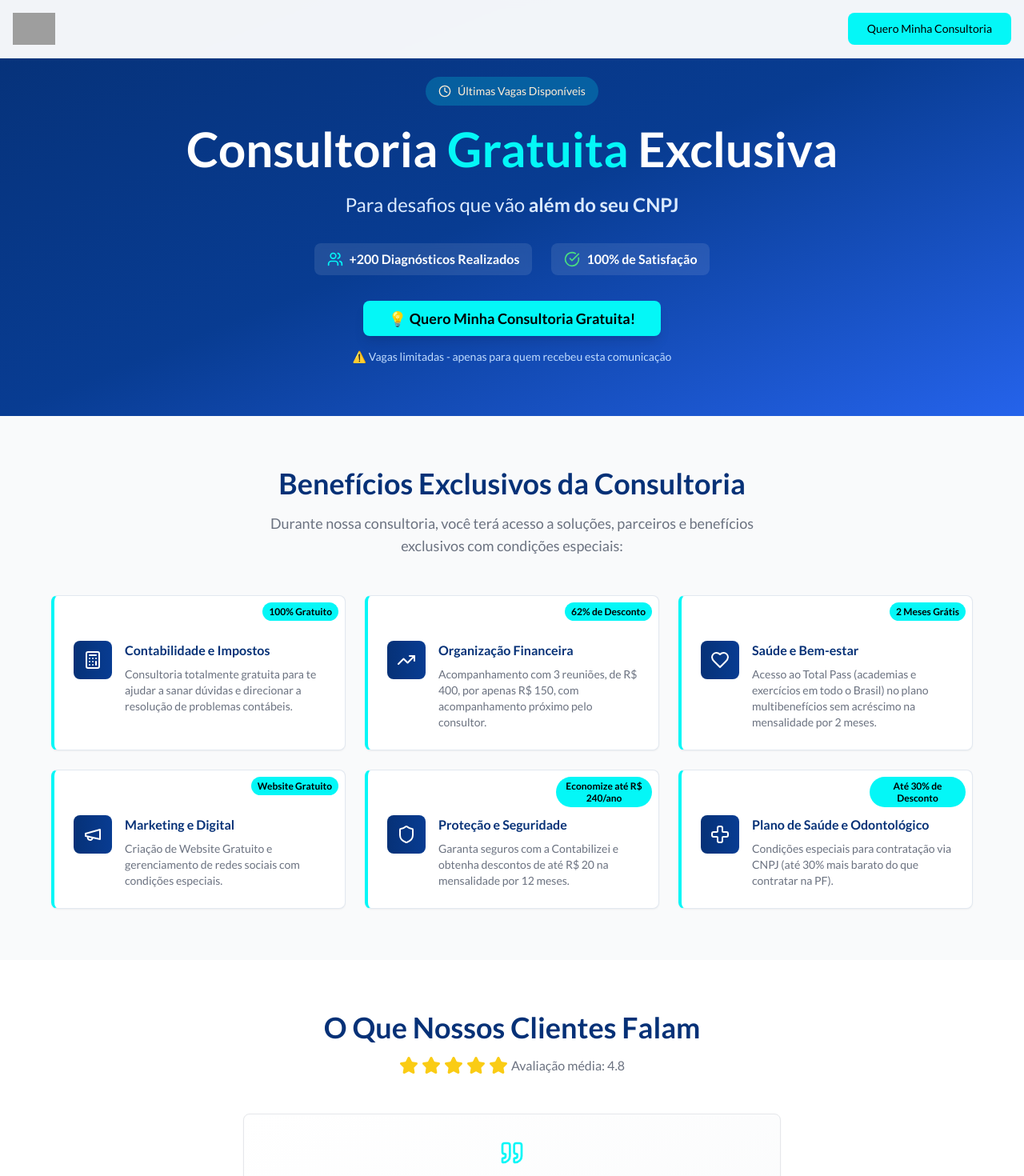
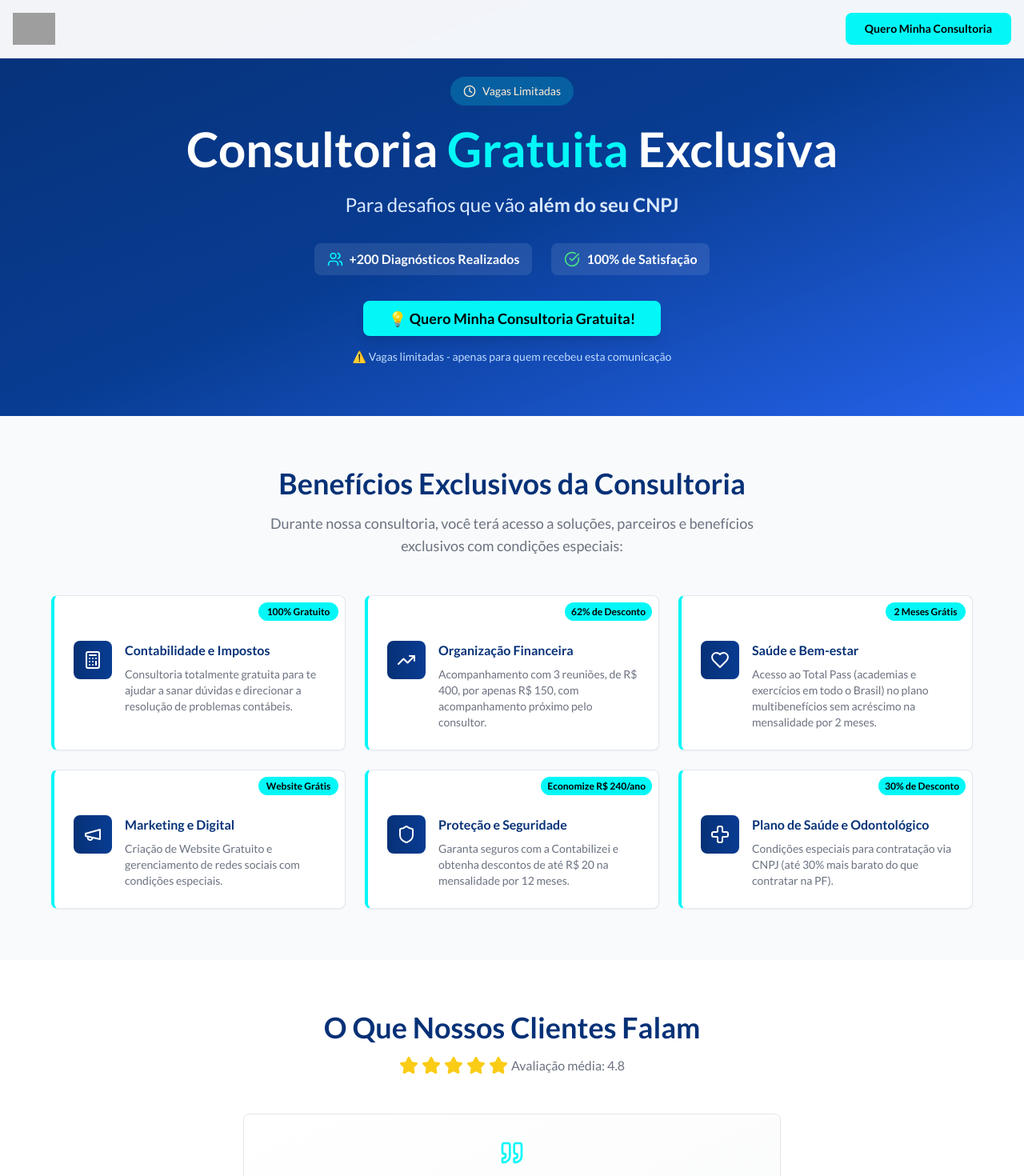
Before and after one commit to Caiobborges034/contabilizei-boost-landing, a React (Vite) app: page / in a window 1280 px wide. Shown: the top 1470 px of the page at 80% size. Built offline with nearby package versions, Linux system fonts and the light colour scheme; grey boxes are pictures that could not be loaded.

Commit message:
Fix: Apply final UI adjustments
- Make all button text bold.
- Change "Últimas Vagas Disponíveis" to "Vagas limitadas".
- Adjust benefit descriptions for "Proteção e Seguridade" and "Plano de Saúde e Odontológico" to fit on one line.

```diff
--- a/src/components/BenefitsSection.tsx
+++ b/src/components/BenefitsSection.tsx
@@ -29,21 +29,21 @@ const BenefitsSection = () => {
       icon: Megaphone,
       title: "Marketing e Digital",
       description: "Criação de Website Gratuito e gerenciamento de redes sociais com condições especiais.",
-      highlight: "Website Gratuito",
+      highlight: "Website Grátis",
       link: "/marketing-digital"
     },
     {
       icon: Shield,
       title: "Proteção e Seguridade",
       description: "Garanta seguros com a Contabilizei e obtenha descontos de até R$ 20 na mensalidade por 12 meses.",
-      highlight: "Economize até R$ 240/ano",
+      highlight: "Economize R$ 240/ano",
       link: "/protecao-seguridade"
     },
     {
       icon: Cross,
       title: "Plano de Saúde e Odontológico",
       description: "Condições especiais para contratação via CNPJ (até 30% mais barato do que contratar na PF).",
-      highlight: "Até 30% de Desconto",
+      highlight: "30% de Desconto",
       link: "/plano-saude"
     }
   ];
@@ -74,7 +74,7 @@ const BenefitsSection = () => {
               style={{ animationDelay: `${index * 0.1}s` }}
               onClick={() => handleBenefitClick(benefit.link)}
             >
-              <div className="absolute top-2 right-2 bg-contabilizei-orange text-black text-xs font-bold px-2 py-1 rounded-full max-w-[120px] text-center leading-tight">
+              <div className="absolute top-2 right-2 bg-contabilizei-orange text-black text-xs font-bold px-2 py-1 rounded-full min-w-[100px] text-center leading-tight whitespace-nowrap">
                 {benefit.highlight}
               </div>
               <div className="flex items-start space-x-4 mt-8">
--- a/src/components/CTASection.tsx
+++ b/src/components/CTASection.tsx
@@ -22,7 +22,7 @@ const CTASection = () => {
               {/* Badge de urgência */}
               <div className="inline-flex items-center bg-red-100 text-red-600 px-4 py-2 rounded-full text-sm font-medium mb-6">
                 <AlertTriangle className="w-4 h-4 mr-2" />
-                Vagas Limitadas - Apenas para Convidados
+                Vagas Limitadas
               </div>
 
               <h2 className="text-3xl md:text-4xl font-bold text-contabilizei-blue mb-6">
--- a/src/components/Header.tsx
+++ b/src/components/Header.tsx
@@ -25,7 +25,7 @@ const Header = () => {
 
           <Button
             onClick={handleConsultoriaClick}
-            className="bg-contabilizei-orange hover:bg-contabilizei-orange-light text-black font-medium px-6 py-2 rounded-lg transition-all duration-300 hover:scale-105"
+            className="bg-contabilizei-orange hover:bg-contabilizei-orange-light text-black font-bold px-6 py-2 rounded-lg transition-all duration-300 hover:scale-105"
           >
             Quero Minha Consultoria
           </Button>
--- a/src/components/HeroSection.tsx
+++ b/src/components/HeroSection.tsx
@@ -24,7 +24,7 @@ const HeroSection = () => {
             {/* Badge de urgência */}
             <div className="inline-flex items-center bg-contabilizei-orange/20 text-orange-100 px-4 py-2 rounded-full text-sm font-medium mb-6 animate-fade-in">
               <Clock className="w-4 h-4 mr-2" />
-              Últimas Vagas Disponíveis
+              Vagas Limitadas
             </div>
 
             {/* Headline principal */}
```
